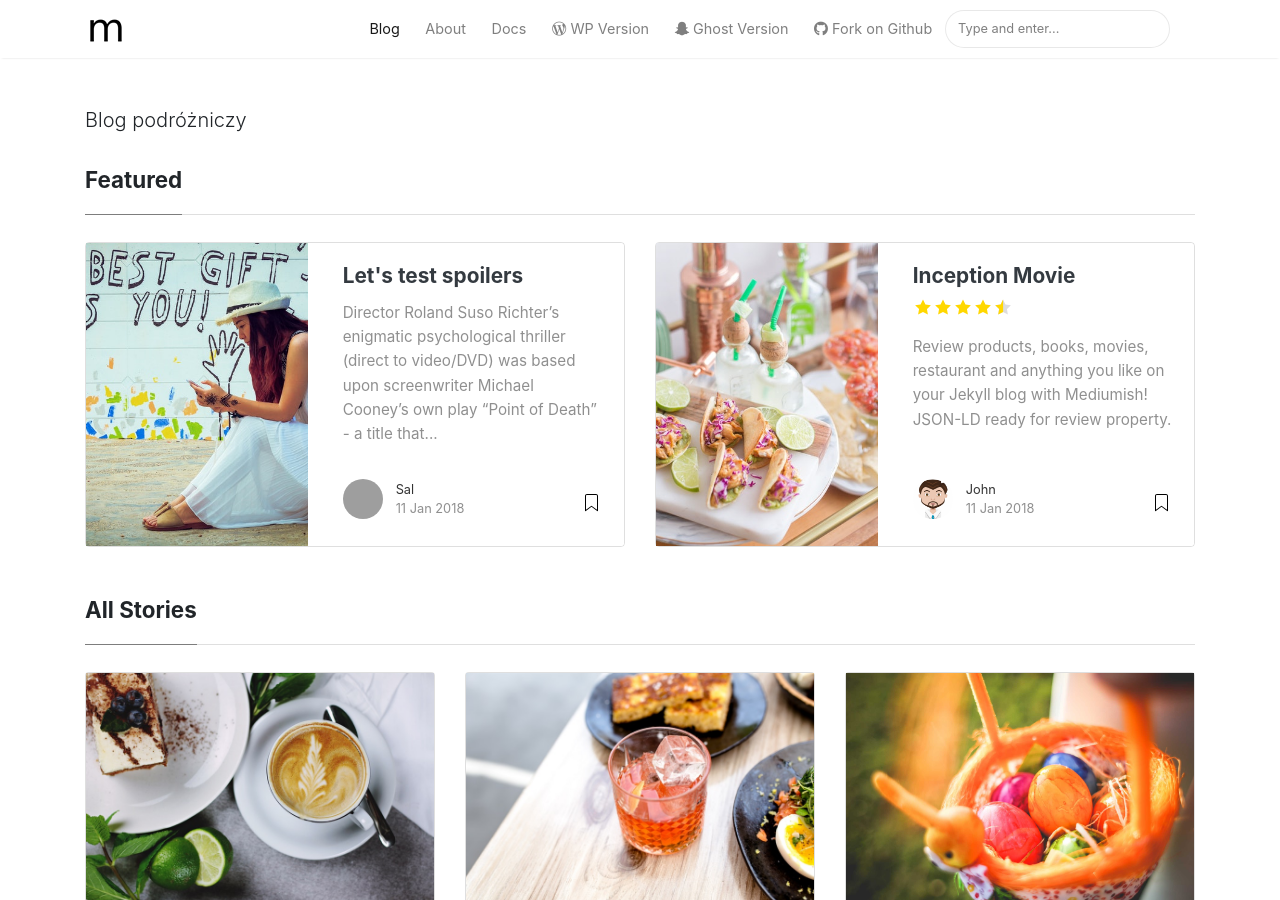
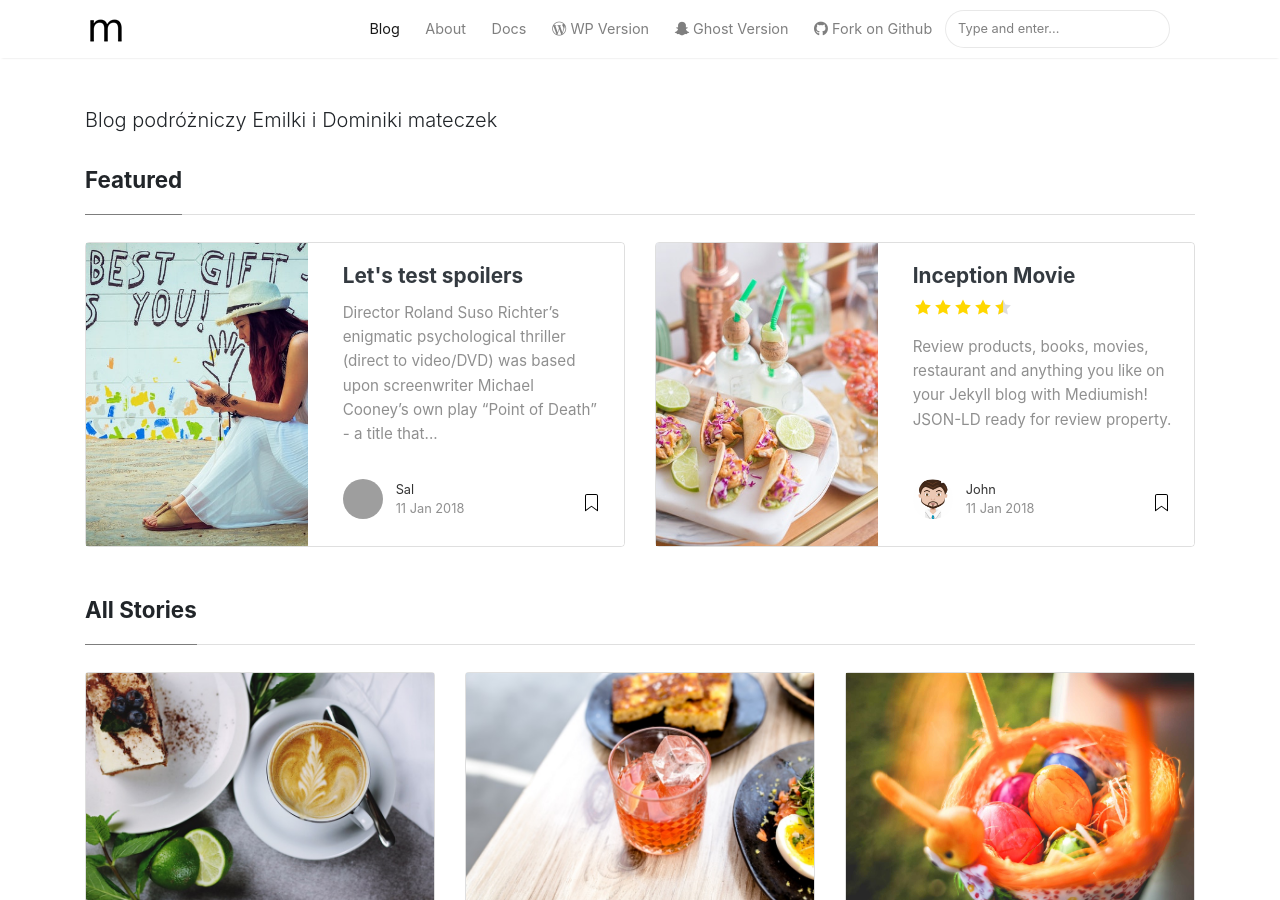
Before and after one commit to LukaszBalazy/mamyplannapodroz, a Jekyll site: the page built from index.html, in a window 1280 px wide and 900 px high. Built offline with Jekyll 4.4.1, drawn with Linux system fonts in a browser that asks for light colours; nearby versions of some CDN libraries; the list of posts is cut into pages by our own code; grey boxes are pictures that could not be loaded.

Commit message:
Zmieniono opis

```diff
--- a/_config.yml
+++ b/_config.yml
@@ -1,6 +1,6 @@
 # Site
 title: Mamy Plan Na Podróż
-description: Blog podróżniczy
+description: Blog podróżniczy Emilki i Dominiki mateczek
 url: "https://mamyplannapodroz.pl"
 logo: 'assets/images/logo.png'
 favicon: 'assets/images/logo.png'
```
